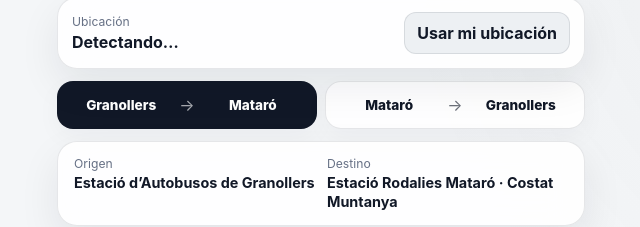
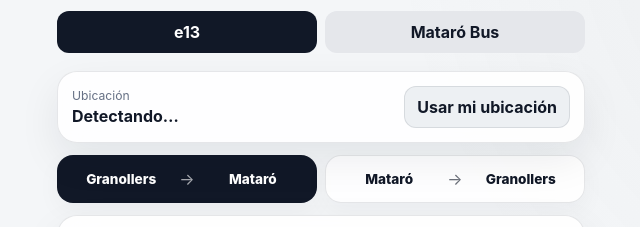
Before and after one commit to newdhas/bus-granollers-mataro, a website with bundled scripts: page index.html in a window 1280 px wide. Shown: the part 110-337 px from the top of the page, without its empty margins (319-959 px from the left). Built offline with nearby package versions, Linux system fonts and the light colour scheme; no server answers.

Commit message:
Add Mataró Bus mode link

```diff
--- a/index.html
+++ b/index.html
@@ -10,6 +10,9 @@
   <link rel="apple-touch-icon" href="./icon.svg" />
   <link rel="stylesheet" href="./styles.css" />
   <title>Bus Granollers ↔ Mataró</title>
+  <style>
+    .mode-tabs{display:grid;grid-template-columns:1fr 1fr;gap:8px;margin:14px 0 18px}.mode-tabs a{display:block;text-align:center;padding:11px 12px;border-radius:12px;text-decoration:none;font-weight:700;background:#e5e7eb;color:#111827}.mode-tabs a.active{background:#111827;color:white}@media(prefers-color-scheme:dark){.mode-tabs a{background:#26313f;color:#f8fafc}.mode-tabs a.active{background:#f8fafc;color:#111827}}
+  </style>
 </head>
 <body>
   <main class="app-shell">
@@ -20,6 +23,11 @@
       </div>
       <div class="clock" id="clock">--:--</div>
     </header>
+
+    <nav class="mode-tabs" aria-label="Tipo de autobús">
+      <a class="active" href="./index.html">e13</a>
+      <a href="./mataro-bus.html">Mataró Bus</a>
+    </nav>
 
     <section class="location-panel">
       <div>
```
